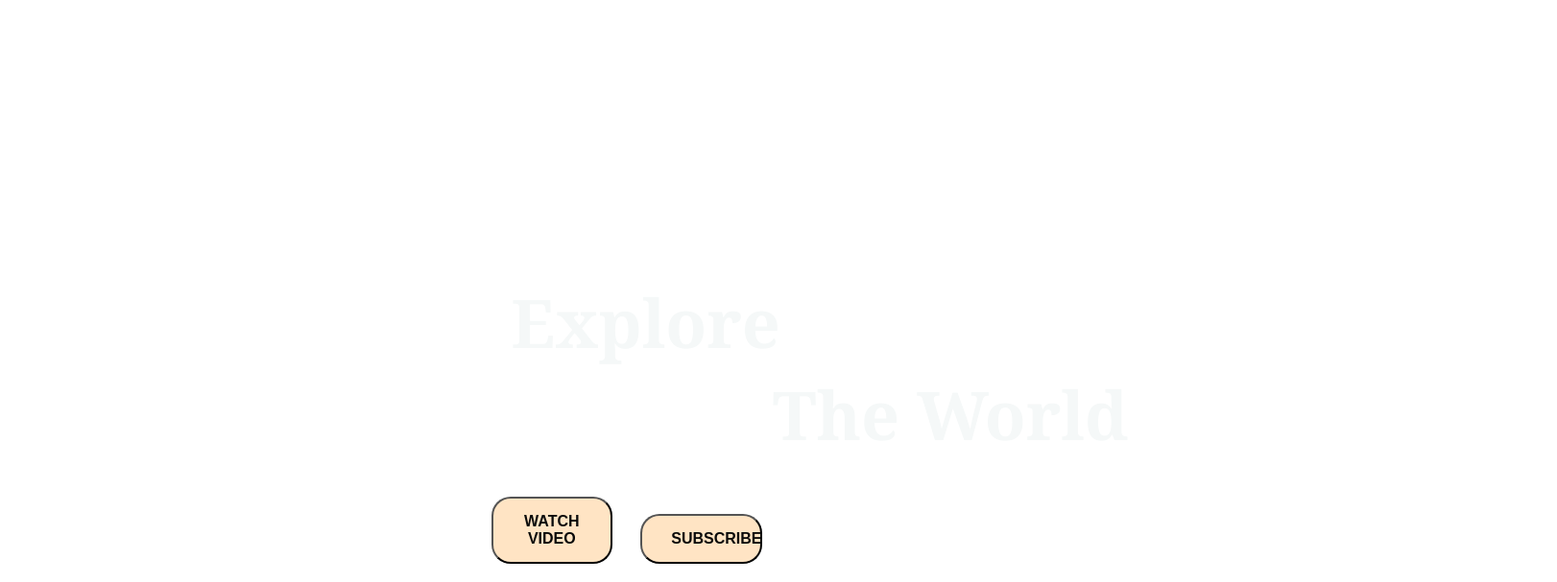
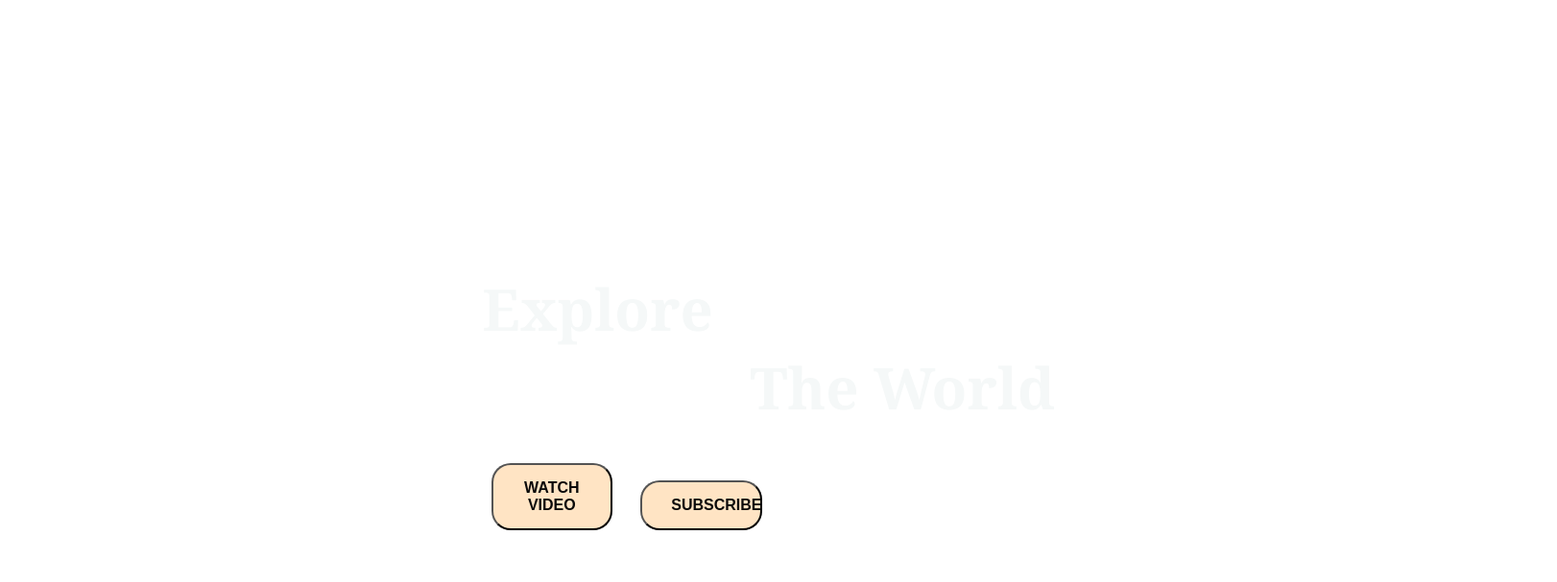
Before and after one commit to 21B01A1251/oiasis-task-1, a plain HTML site: page index.html in a window 1280 px wide. Shown: the part 149-756 px from the top of the page at 96% size, 1622 px wide, since content can reach past the window. Drawn offline with Linux system fonts and the light colour scheme.

Commit message:
Update island.css

```diff
--- a/island.css
+++ b/island.css
@@ -70,9 +70,9 @@ h1 {
     position: relative;
     bottom: 400px;
     top: 390px;
-    left: 350px;
+    left: 300px;
     margin-bottom: 3%;
-    font-size: 70px;
+    font-size: 60px;
     color: rgb(245, 248, 248);
 
 }
```
